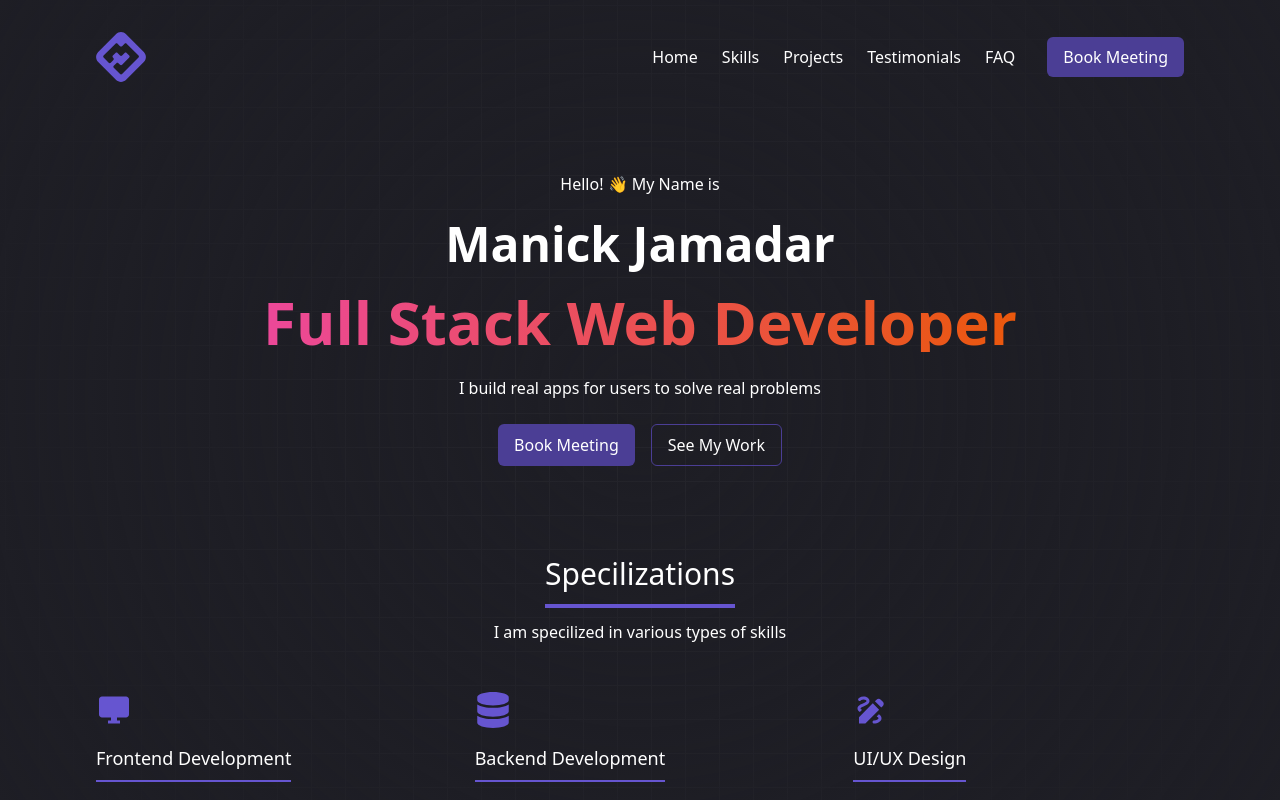
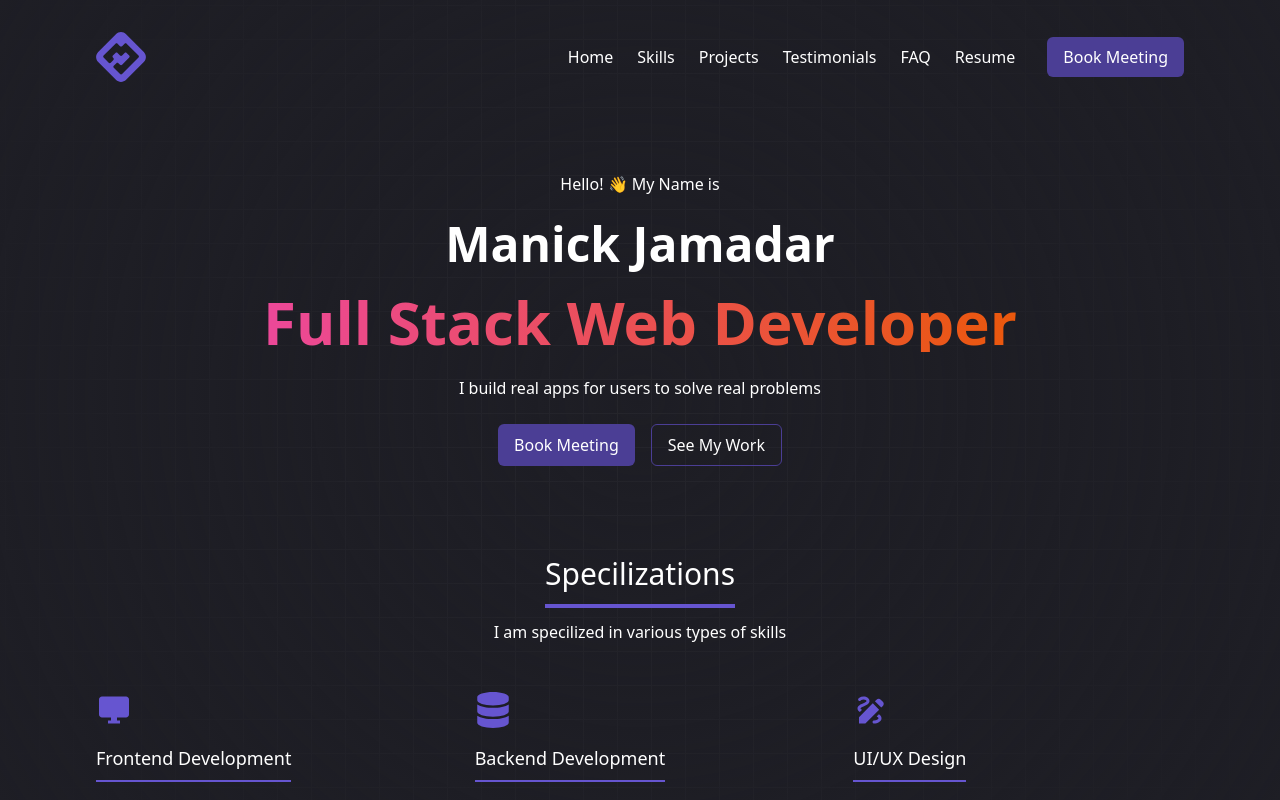
Before and after one commit to manickjamadar/personal-website, a Next.js app: page / in a window 1280 px wide. Shown: the top 800 px of the page. Built offline with nearby package versions, Linux system fonts and the light colour scheme.

Commit message:
seperated and added resume link from nav links

```diff
--- a/app/components/sections/header.tsx
+++ b/app/components/sections/header.tsx
@@ -3,12 +3,10 @@ import React, { useState } from "react";
 import Logo from "../logo";
 import navLinks from "@/app/data/navLinks";
 import { RiMenu4Fill } from "react-icons/ri";
-import { MdOutlineClose } from "react-icons/md";
-import Spacer from "../spacer";
-import SocialLinks from "../socialLinks";
 import Link from "next/link";
+import Drawer from "../drawer";
+import { usePathname, useRouter } from "next/navigation";
 import LinkPath from "@/app/utils/linkPath";
-import Drawer from "../drawer";
 const Header = () => {
   const [drawerVisible, setDrawerVisible] = useState(false);
   const openDrawer = () => setDrawerVisible(true);
@@ -20,10 +18,13 @@ const Header = () => {
         <div className="gap-8 items-center hidden min-[900px]:flex">
           <nav className="flex gap-6 ">
             {navLinks.map((link) => (
-              <Link key={link.name} href={link.url} target={link.target}>
+              <Link key={link.name} href={link.url}>
                 {link.name}
               </Link>
             ))}
+            <a href={LinkPath.resume} target="_blank">
+              Resume
+            </a>
           </nav>
           <button className="primary-btn">Book Meeting</button>
         </div>
```
